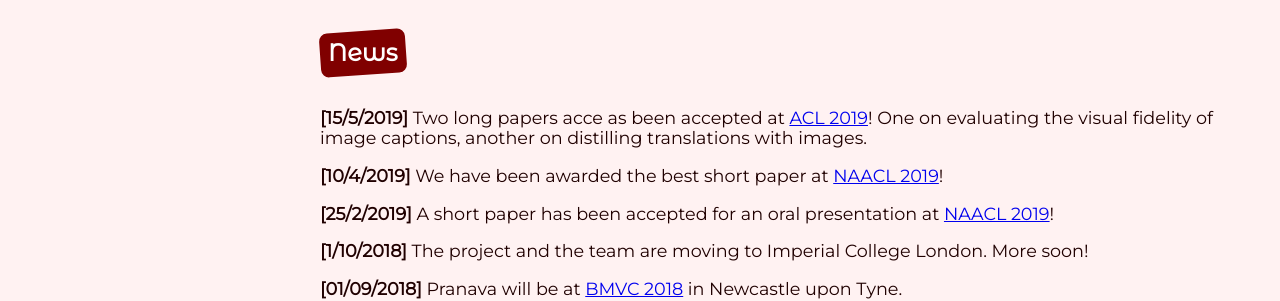
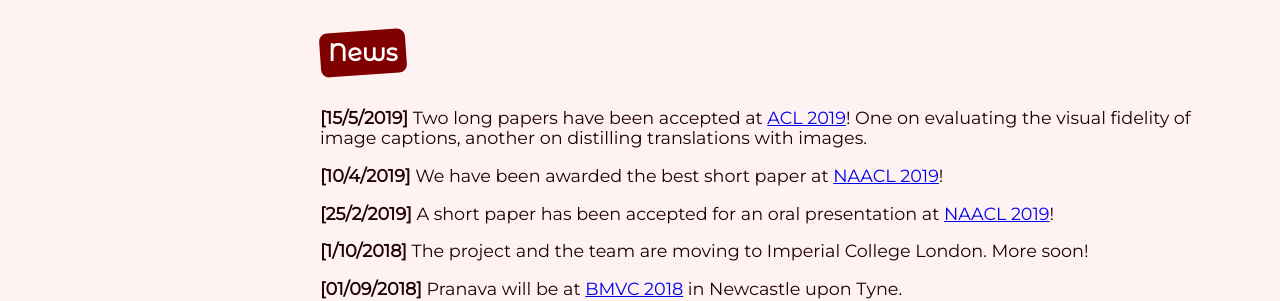
Before and after one commit to MultiMT/multimt.github.io, a Jekyll site: the page built from index.html, in a window 1280 px wide and 900 px high, scrolled down 514 px. Shown: the part 153-454 px from the top of the window. Built offline with Jekyll 4.4.1, drawn with Linux system fonts in a browser that asks for light colours.

Commit message:
Yet more minor fixes

```diff
--- a/_data/news.yml
+++ b/_data/news.yml
@@ -1,5 +1,5 @@
 - date: 15/5/2019
-  description: "Two long papers acce as been accepted at [ACL 2019](http://www.acl2019.org/)! One on evaluating the visual fidelity of image captions, another on distilling translations with images."
+  description: "Two long papers have been accepted at [ACL 2019](http://www.acl2019.org/)! One on evaluating the visual fidelity of image captions, another on distilling translations with images."
 
 - date: 10/4/2019
   description: "We have been awarded the best short paper at [NAACL 2019](http://naacl2019.org/)!"
```
